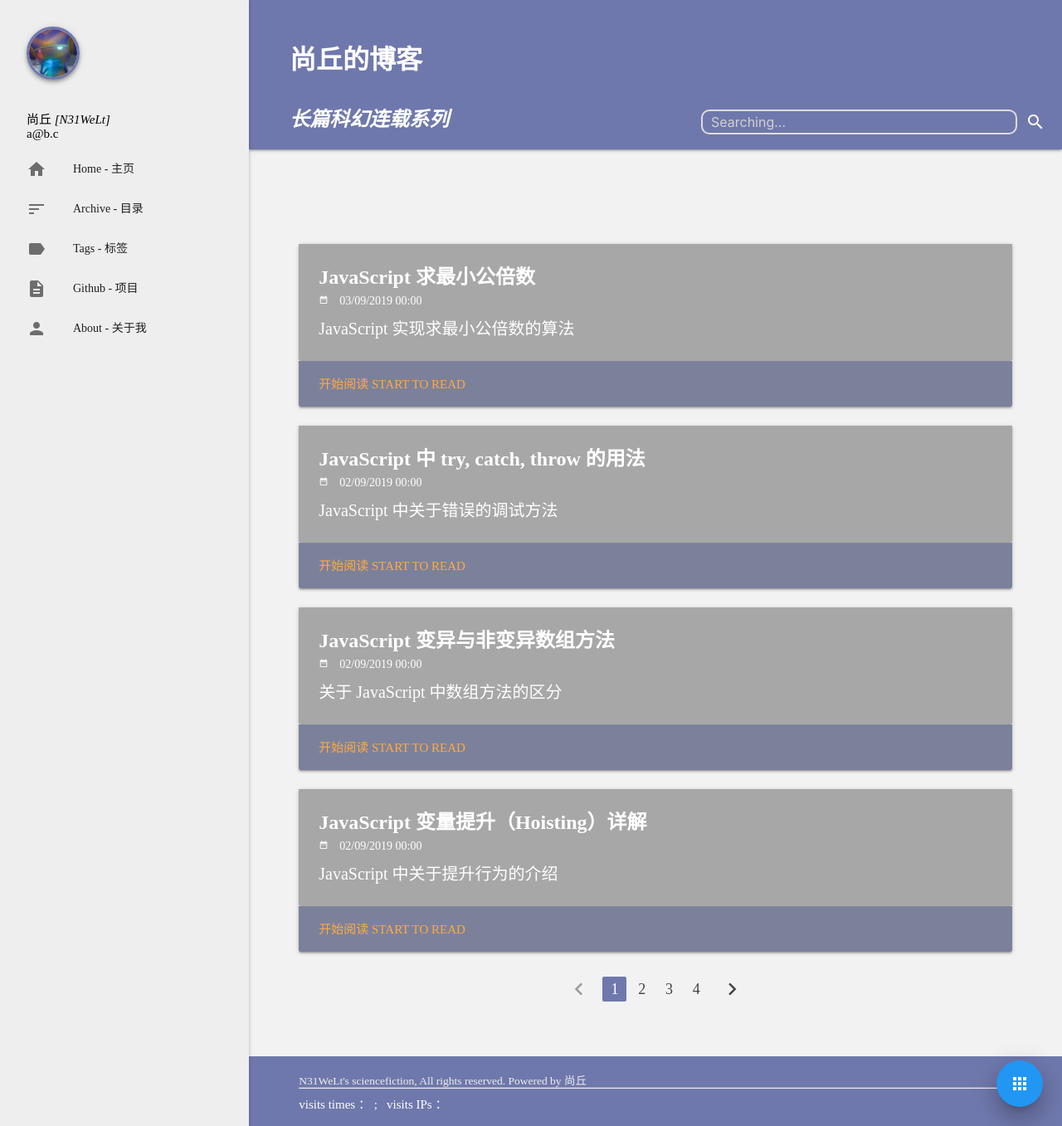
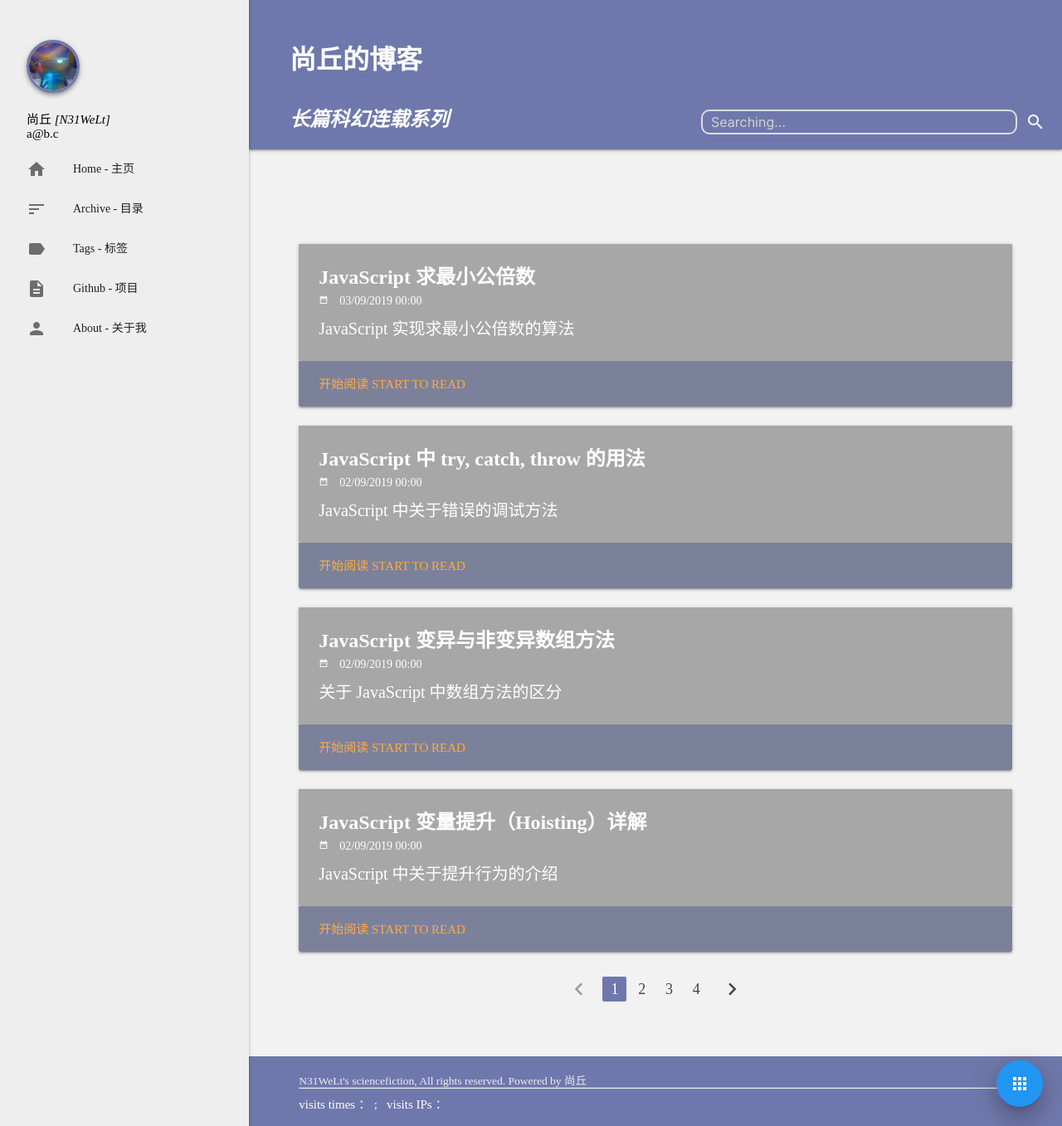
Before and after one commit to keepwalk/keepwalk.github.io, a Jekyll site: the page built from index.html, in a window 1280 px wide and 1357 px high. Shown: the whole window at 83% size. Built offline with Jekyll 4.4.1, drawn with Linux system fonts in a browser that asks for light colours; the list of posts is cut into pages by our own code; comment, search, counter and statistics services are not loaded.

Commit message:
Update page.sass

```diff
--- a/assets/css/page.sass
+++ b/assets/css/page.sass
@@ -60,7 +60,7 @@ header
       width: 100%
     .user-avatar
       position: absolute
-      top: 32px
+      top: 48px
       left: 32px
     .user-info
       position: absolute
```
